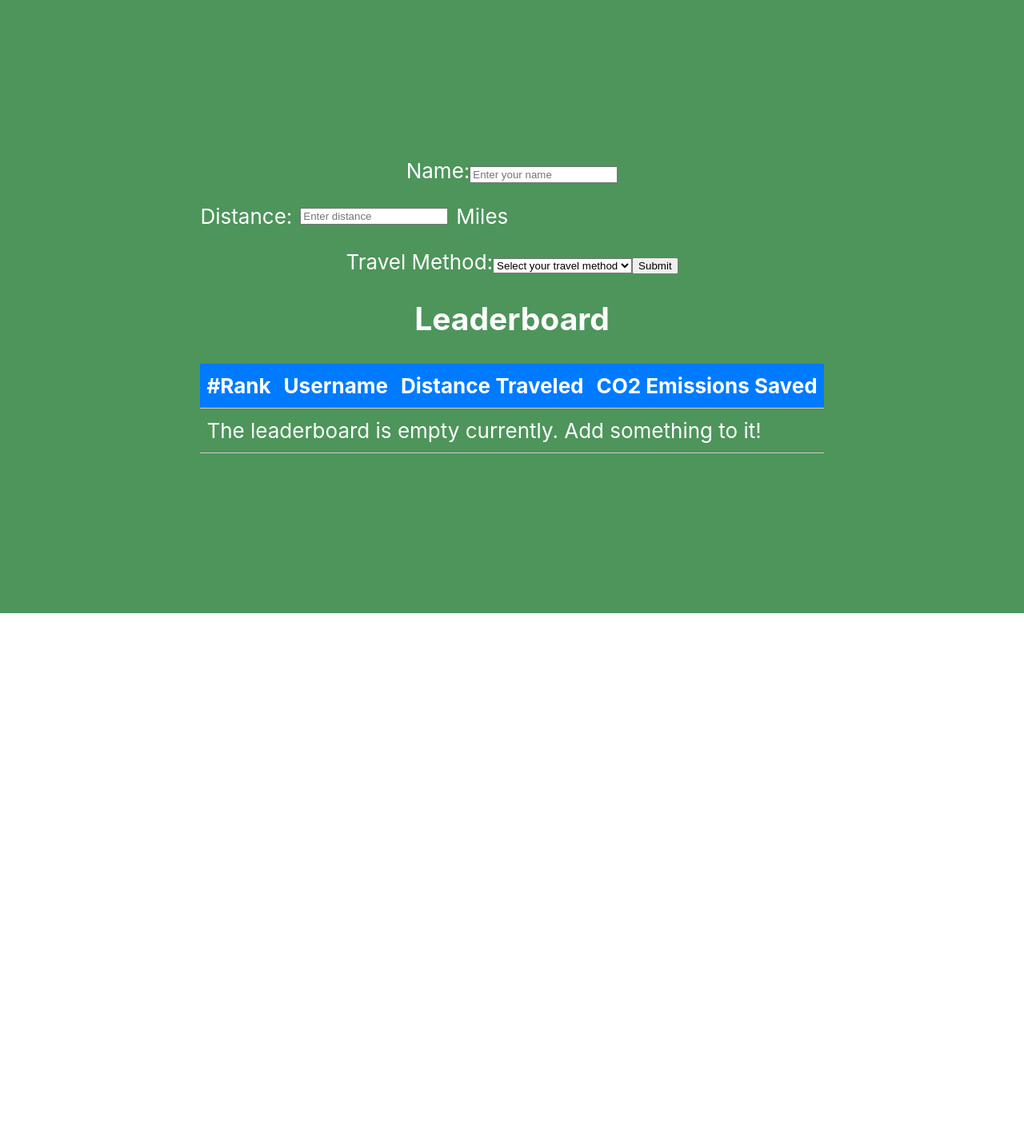
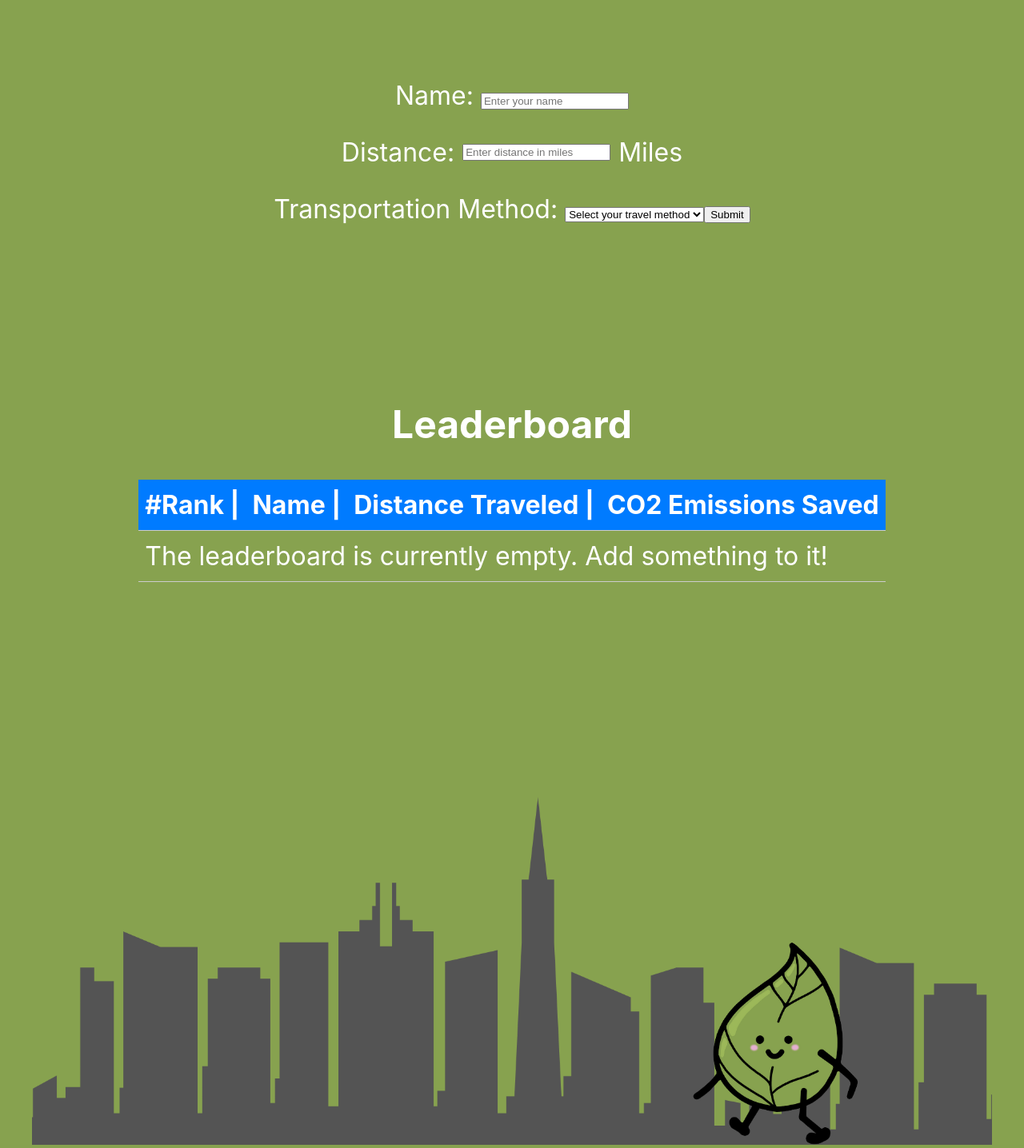
Before and after one commit to Edwinysk/HackProj, a React (Create React App) app: page / in a window 1280 px wide. Shown: the part 408-1844 px from the top of the page at 80% size. Before the commit the page ends 1175 px from the top, so only its background shows below. Built offline with nearby package versions, Linux system fonts and the light colour scheme.

Commit message:
design update

```diff
--- a/src/App.css
+++ b/src/App.css
@@ -14,20 +14,20 @@
 }
 
 .App-header {
-  background-color: #4d955b;
-  min-height: 100vh;
+  background-color: #87a24f;
+  min-height: 120vh;
   display: flex;
   flex-direction: column;
   align-items: center;
   justify-content: center;
-  font-size: calc(10px + 2vmin);
+  font-size: calc(16px + 2vmin);
   color: white;
 }
 
 .App-footer {
-  padding-bottom: 200px;
+  padding-top: 260px;
   width: 100%;
-  background-color: #4d955b;
+  background-color: #87a24f;
 }
 
 .App-link {
--- a/src/App.js
+++ b/src/App.js
@@ -1,6 +1,7 @@
 import React from "react";
 import "./App.css";
 import EmissionForm from "./components/Form";
+import Skyline from "./components/Skyline";
 
 function App() {
   return (
@@ -9,7 +10,7 @@ function App() {
         <EmissionForm />
       </header>
       <footer className="App-footer">
-        <div className="container">{/* Footer content goes here */}</div>
+        <div className="container"></div><Skyline/>
       </footer>
     </div>
   );
--- a/src/components/Form.jsx
+++ b/src/components/Form.jsx
@@ -15,7 +15,7 @@ function EmissionForm() {
     car: 0,
     bike: 0.4,
     muni: 0.052,
-    caltrain: 0.147,
+    bart: 0.147,
   };
 
   const [emissionResult] = useState(null);
@@ -105,14 +105,14 @@ function EmissionForm() {
           src={headerpic}
           alt="GoEco Logo"
           className="logo display-4"
-          style={{width: "600px", height: "auto"}}
+          style={{width: "500px", height: "auto"}}
         />
       </div>
       {/* Form display */}
       <form onSubmit={handleSubmit}>
         <div>
           <label>
-            Name:
+            Name: {" "}
             <input
               type="text"
               name="name"
@@ -122,25 +122,25 @@ function EmissionForm() {
             />
           </label>
         </div>
-        <div style={{display: "flex", alignItems: "center"}}>
+        <div style={{display: "flex", alignItems: "center", justifyContent: "center"}}>
           <label style={{marginRight: "10px"}}>Distance:</label>
           <input
             type="number"
             name="distance"
             value={formData.distance}
             onChange={handleChange}
-            placeholder="Enter distance"
+            placeholder="Enter distance in miles"
           />
           <p style={{marginLeft: "10px"}}>Miles</p>
         </div>
         <label>
-          Travel Method:
+          Transportation Method: {" "}
           <select name="method" value={formData.method} onChange={handleChange}>
             <option value="">Select your travel method</option>
-            <option value="fuel car">Car</option>
-            <option value="walk / bike">Bike / Walk</option>
+            <option value="car">Fuel Car</option>
+            <option value="bike">Bike / Walk</option>
             <option value="muni">Muni</option>
-            <option value="caltrain">Caltrain</option>
+            <option value="bart">Bart</option>
           </select>
         </label>
         <button type="submit">Submit</button>
@@ -148,13 +148,13 @@ function EmissionForm() {
       {emissionResult && <p>CO2 Emissions (g): {emissionResult}</p>}
 
       {/* Leaderboard display */}
-      <h2>Leaderboard</h2>
+      <h2 style={{ marginTop: "220px" }}>Leaderboard</h2>
       <table className="leaderboard-table">
         <thead>
           <tr>
-            <th>#Rank</th>
-            <th>Username</th>
-            <th>Distance Traveled</th>
+            <th>#Rank |</th>
+            <th>Name |</th>
+            <th>Distance Traveled |</th>
             <th>CO2 Emissions Saved</th>
           </tr>
         </thead>
@@ -171,7 +171,7 @@ function EmissionForm() {
           ) : (
             <tr>
               <td colSpan="4" className="leaderboard-empty">
-                The leaderboard is empty currently. Add something to it!
+                The leaderboard is currently empty. Add something to it!
               </td>
             </tr>
           )}
--- /dev/null
+++ b/src/components/Skyline.jsx
@@ -0,0 +1,12 @@
+import React from "react";
+import skylineImage from "../asset/walking.png";
+
+function Skyline() {
+  return (
+    <div style={{ textAlign: "center"}}>
+      <img src={skylineImage} alt="Leaf" style={{ width: "100%", maxWidth: "1200px", height: "auto" }} />
+    </div>
+  );
+}
+
+export default Skyline;
```
Also changed, not shown: src/asset/walking.png (added).
